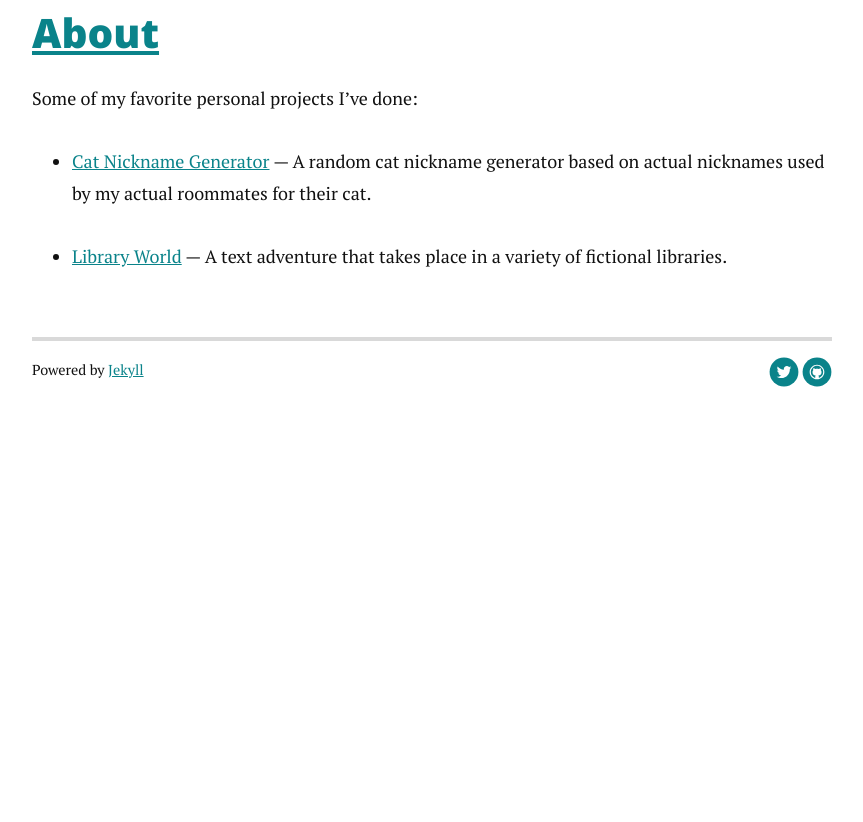
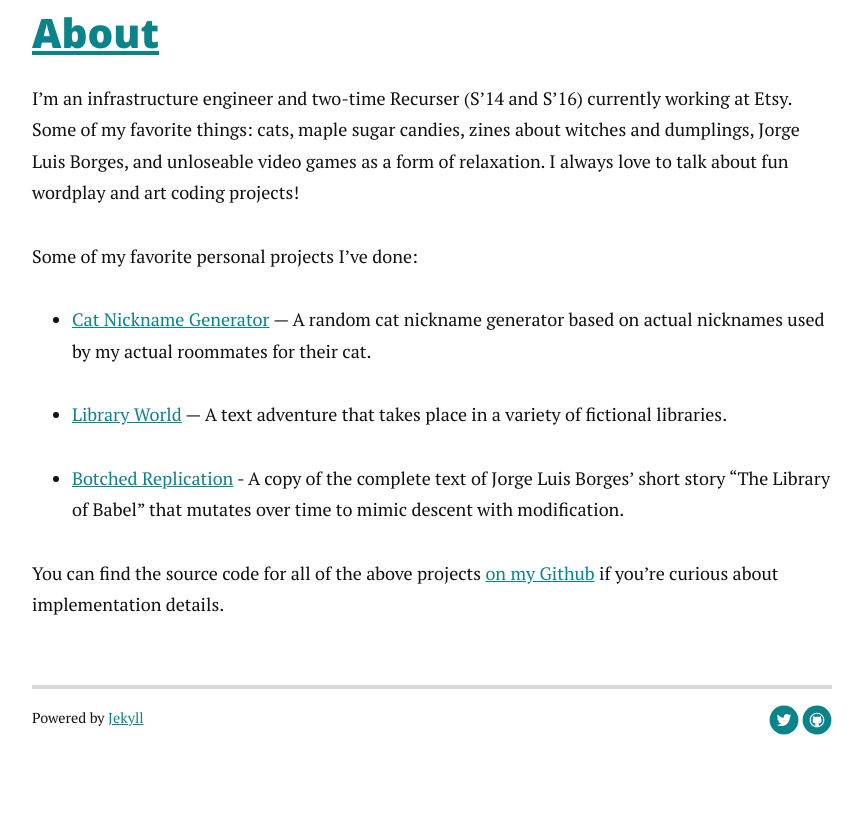
Before and after one commit to macroscopicentric/personal_site, a Jekyll site: the page built from about.md, in a window 1280 px wide. Shown: the part 270-1092 px from the top of the page, without its empty margins (208-1071 px from the left). Built offline with Jekyll 4.4.1, drawn with Linux system fonts in a browser that asks for light colours; nearby versions of some CDN libraries; before the commit the page ends 900 px from its top, so only the background shows below that.

Commit message:
Update about page with further details

```diff
--- a/_config.yml
+++ b/_config.yml
@@ -1,7 +1,6 @@
 title: Macroscopicentric
 description: >
-  Hi, I'm Rachel, a recovering Pythonista who now primarily works in the wild
-  wild west land that is Ruby.
+  Hi, I'm Rachel, an infrastructure engineer with a soft spot for wordplay and computer art.
 
 url: http://macroscopicentric.net
 baseurl: ""
--- a/about.md
+++ b/about.md
@@ -2,9 +2,14 @@
 layout: static
 title: About
 ---
+I'm an infrastructure engineer and two-time Recurser (S'14 and S'16) currently working at Etsy. Some of my favorite things: cats, maple sugar candies, zines about witches and dumplings, Jorge Luis Borges, and unloseable video games as a form of relaxation. I always love to talk about fun wordplay and art coding projects!
 
 Some of my favorite personal projects I've done:
 
 - [Cat Nickname Generator](http://cat-nicknames.herokuapp.com/) — A random cat nickname generator based on actual nicknames used by my actual roommates for their cat.
 
 - [Library World](http://library-world.herokuapp.com/) — A text adventure that takes place in a variety of fictional libraries.
+
+- [Botched Replication](https://botched-replication.herokuapp.com/) - A copy of the complete text of Jorge Luis Borges' short story "The Library of Babel" that mutates over time to mimic descent with modification.
+
+You can find the source code for all of the above projects [on my Github](https://github.com/macroscopicentric) if you're curious about implementation details.
```
